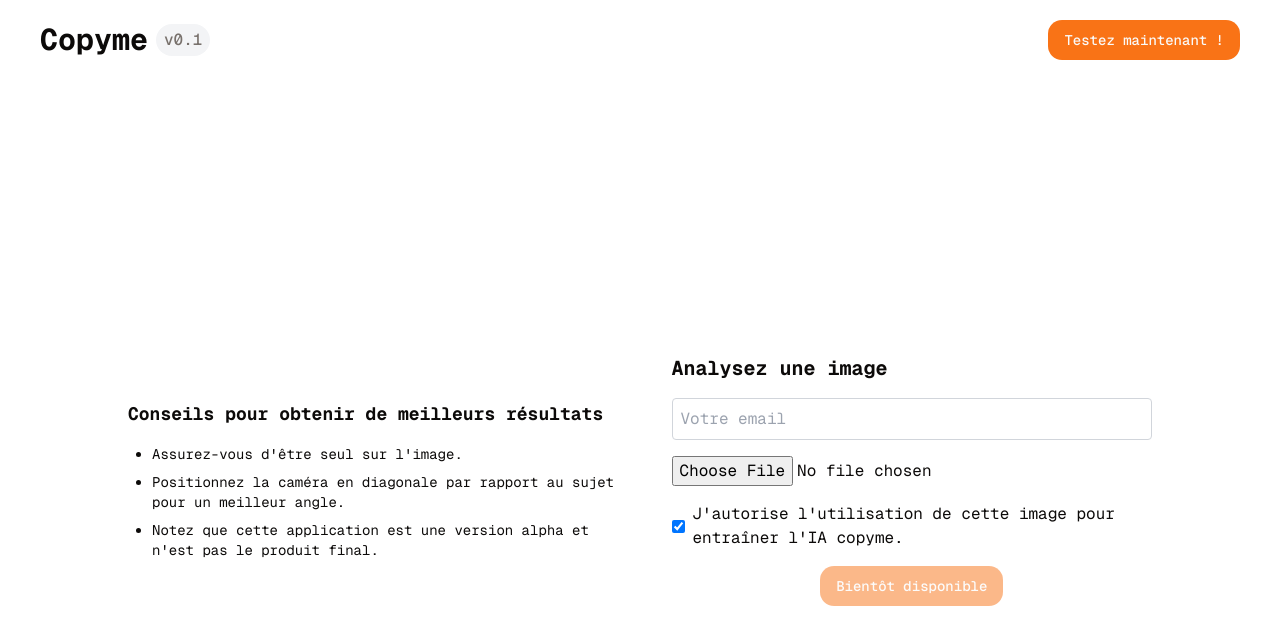
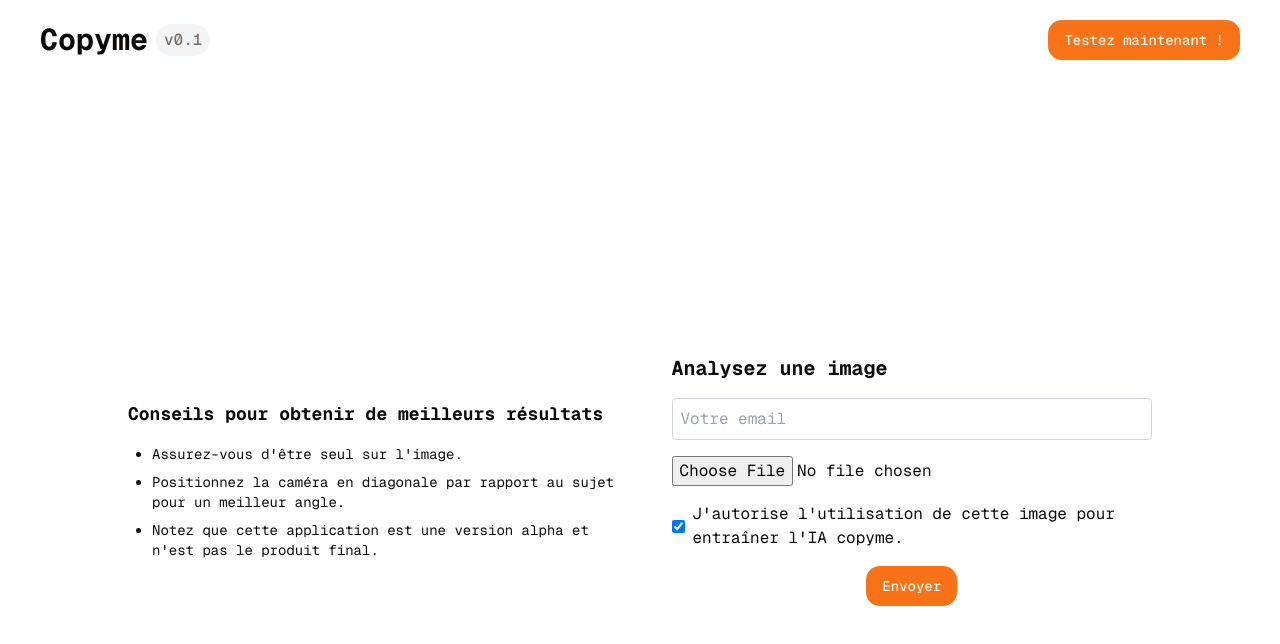
Before and after one commit to CopymeProEIP/CopyMe, a Next.js app in the folder web_copyme/: page /demo in a window 1280 px wide. Shown: the top 644 px of the page. Built offline with nearby package versions, Linux system fonts and the light colour scheme.

Commit message:
Enable send demo button

```diff
--- a/web_copyme/app/demo/page.tsx
+++ b/web_copyme/app/demo/page.tsx
@@ -227,8 +227,8 @@ export default function DemoPage() {
 										copyme.
 									</label>
 								</div>
-								<Button type='submit' /*disabled={loading}*/ disabled>
-									{loading ? 'Traitement en cours...' : /*'Envoyer'*/ 'Bientôt disponible'}
+								<Button type='submit' disabled={loading} >
+									{loading ? 'Traitement en cours...' : 'Envoyer'}
 								</Button>
 							</form>
 							{message && <p className='text-red-500 mt-4'>{message}</p>}
```
